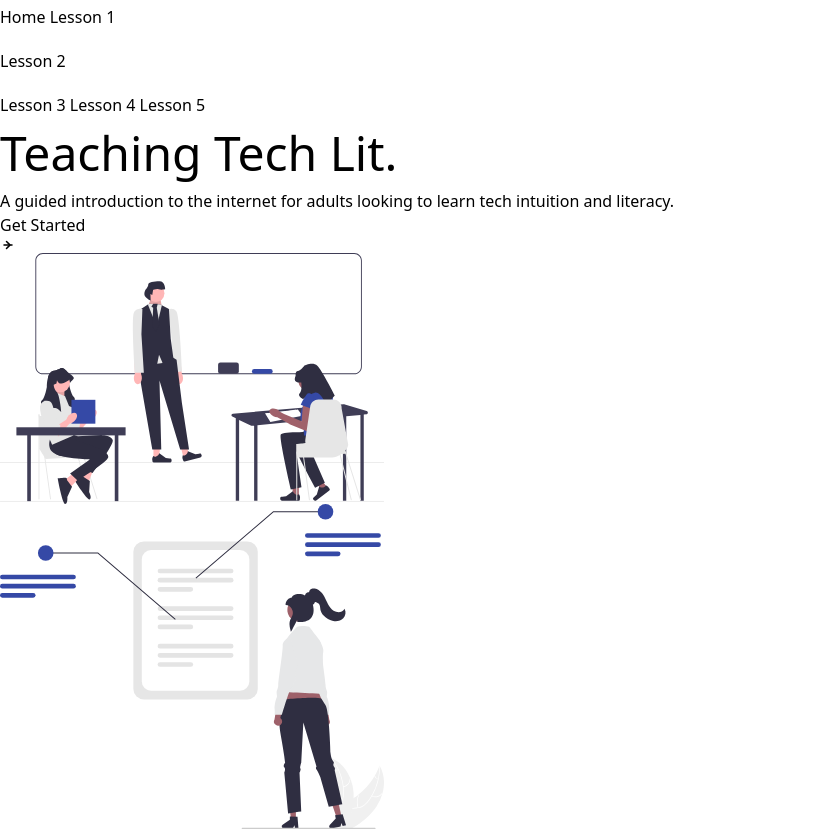
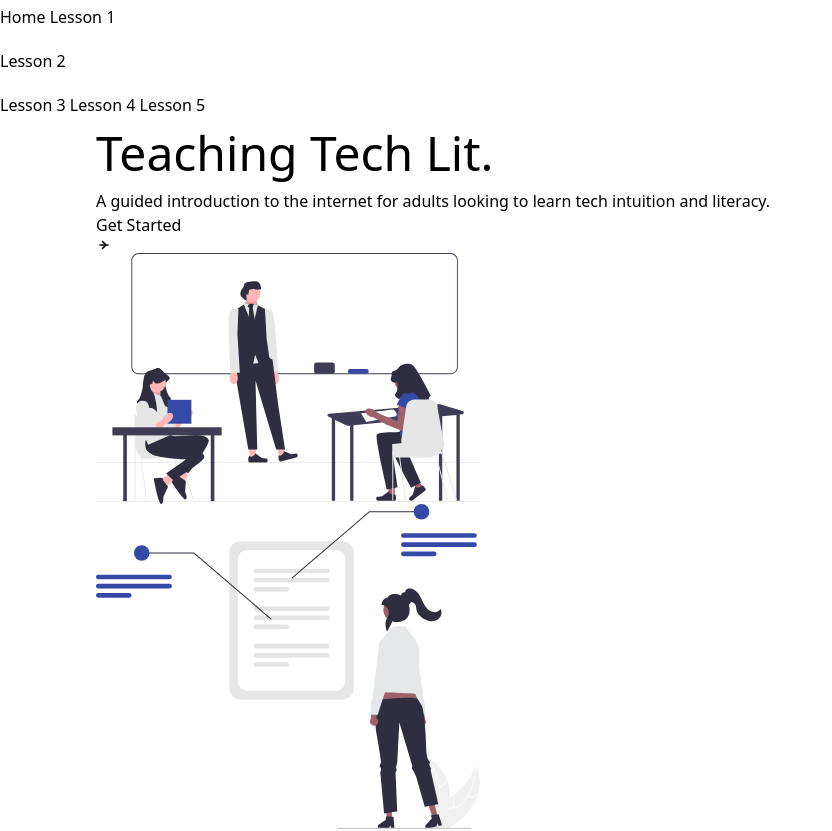
Before and after one commit to j-cleme/capstone_teaching-tech-lit, a SvelteKit app: page / in a window 1280 px wide. Shown: the part 491-1322 px from the top of the page, without its empty margins (0-832 px from the left). Built offline with nearby package versions, Linux system fonts and the light colour scheme.

Commit message:
Styling updates

```diff
--- a/src/app.css
+++ b/src/app.css
@@ -19,4 +19,13 @@
     @apply selection:bg-[#3549A6] selection:text-white
   }
 
+  main{
+    display: flex;
+    flex-direction: column;
+    justify-content: center;
+    margin: auto;
+    justify-items: center;
+    width: 85%;
+  }
+
 }
```
Also changed, not shown: src/routes/devices/+page.svelte (+8 -10 lines).
